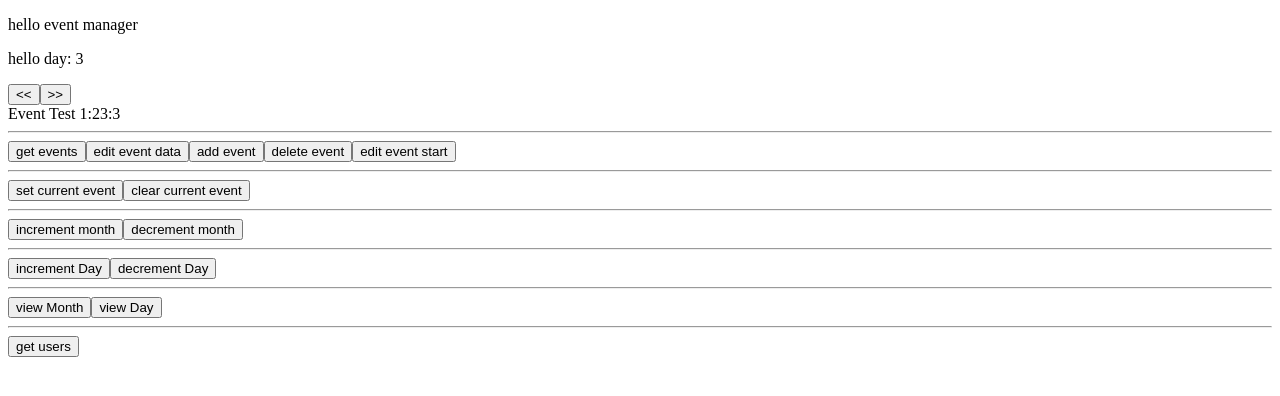
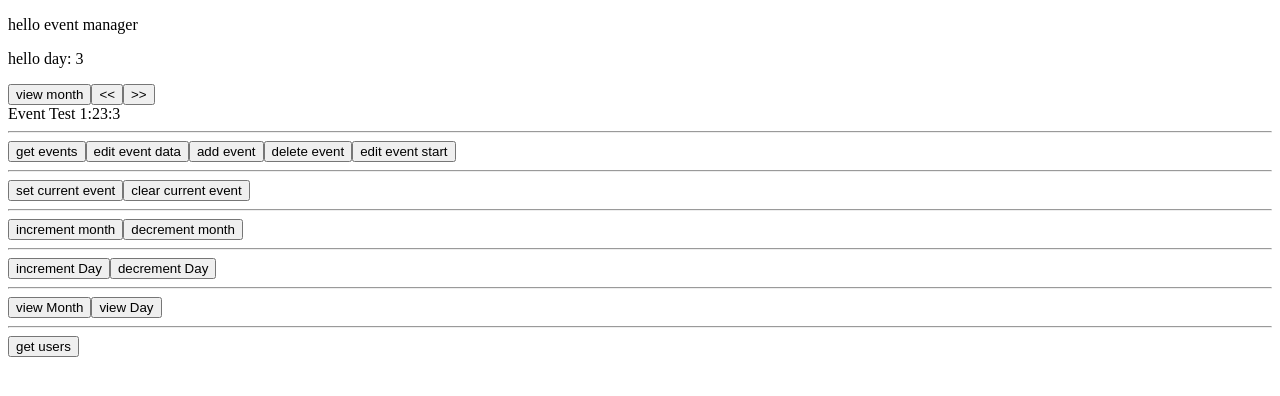
Before and after one commit to vitor-msp/event-manager-react, a React (Create React App) app: page / in a window 1280 px wide. Shown: the top 396 px of the page. Built offline with nearby package versions, Linux system fonts and the light colour scheme.

Commit message:
vertical navigation from day to month use case

```diff
--- a/src/components/App.tsx
+++ b/src/components/App.tsx
@@ -23,6 +23,7 @@ import {
   setViewDay,
   setViewMonth,
 } from "../store/ducks/viewMode/viewMode.slice";
+import { ViewType } from "../store/ducks/viewMode/viewMode.types";
 import { AppDispatch, RootState } from "../store/store";
 import { Day } from "./Day";
 import { Month } from "./Month";
@@ -37,6 +38,7 @@ function App() {
   // );
   // const viewMode = useSelector((state: RootState) => state.viewMode.type);
   // const users = useSelector((state: RootState) => state.users.data.users);
+  const viewMode = useSelector((state: RootState) => state.viewMode.type);
   const dispatch = useDispatch<AppDispatch>();
   const [count, setCount] = useState(1);
 
@@ -173,8 +175,8 @@ function App() {
   return (
     <div>
       <p>hello event manager</p>
-      <Day />
-      {/* <Month/> */}
+      {viewMode === ViewType.day && <Day />}
+      {viewMode === ViewType.month && <Month />}
       <hr />
       <button onClick={getEvents}>get events</button>
       <button onClick={editEventData}>edit event data</button>
--- a/src/components/Day.tsx
+++ b/src/components/Day.tsx
@@ -9,6 +9,7 @@ import {
   IDay,
   IMonth,
 } from "../store/ducks/eventsCalendar/eventsCalendar.types";
+import { setViewMonth } from "../store/ducks/viewMode/viewMode.slice";
 import { AppDispatch, RootState } from "../store/store";
 
 export const Day = () => {
@@ -72,9 +73,14 @@ export const Day = () => {
     dispatch(decrementDay());
   };
 
+  const handleViewMonth = () => {
+    dispatch(setViewMonth());
+  };
+
   return (
     <div>
       <p>hello day: {currentDate.getDate()}</p>
+      <button onClick={handleViewMonth}>view month</button>
       <button onClick={handleDecrementDay}>{`<<`}</button>
       <button onClick={handleIncrementDay}>{`>>`}</button>
       <div>
--- a/src/components/Month.tsx
+++ b/src/components/Month.tsx
@@ -14,7 +14,9 @@ export const Month = () => {
   const currentDate = useSelector(
     (state: RootState) => state.currentDate.currentDate
   );
-  const monthUpdated = useSelector((state: RootState) => state.eventsCalendar.counter);
+  const monthUpdated = useSelector(
+    (state: RootState) => state.eventsCalendar.counter
+  );
   const years = useSelector(
     (state: RootState) => state.eventsCalendar.data.years
   );
@@ -22,6 +24,10 @@ export const Month = () => {
   const [daysRender, setDaysRender] = useState<any>([]);
 
   const populateDays = (currentDate: Date, days?: IDay[]) => {
+    while (daysComponents.length > 0) {
+      daysComponents.pop();
+    }
+
     let counterDay = 1;
 
     days?.map((d) => {
--- a/src/store/ducks/viewMode/viewMode.slice.ts
+++ b/src/store/ducks/viewMode/viewMode.slice.ts
@@ -2,7 +2,7 @@ import { createSlice } from "@reduxjs/toolkit";
 import { IViewMode, ViewType } from "./viewMode.types";
 
 const initialState: IViewMode = {
-  type: ViewType.month,
+  type: ViewType.day,
 };
 
 const viewModeSlice = createSlice({
```
